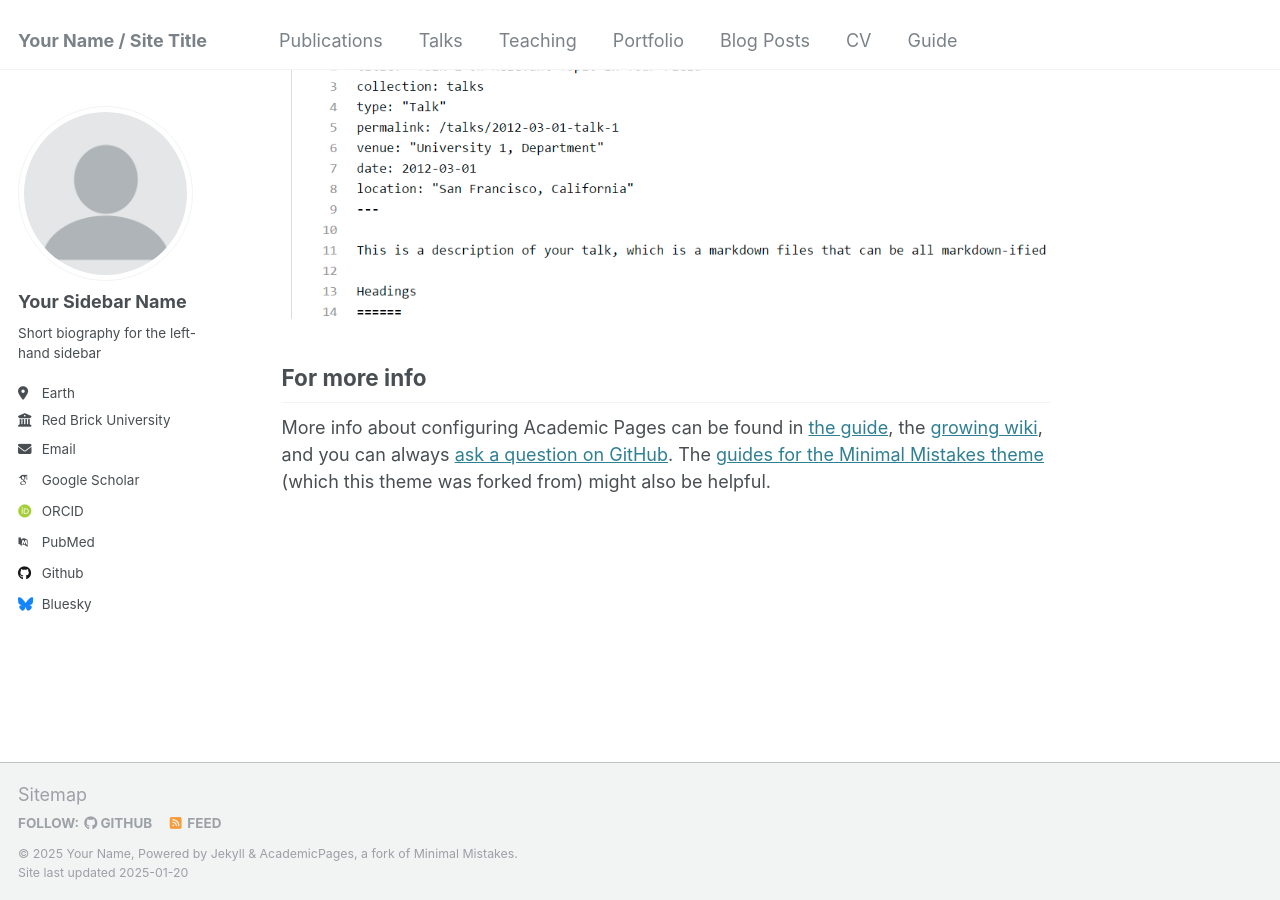
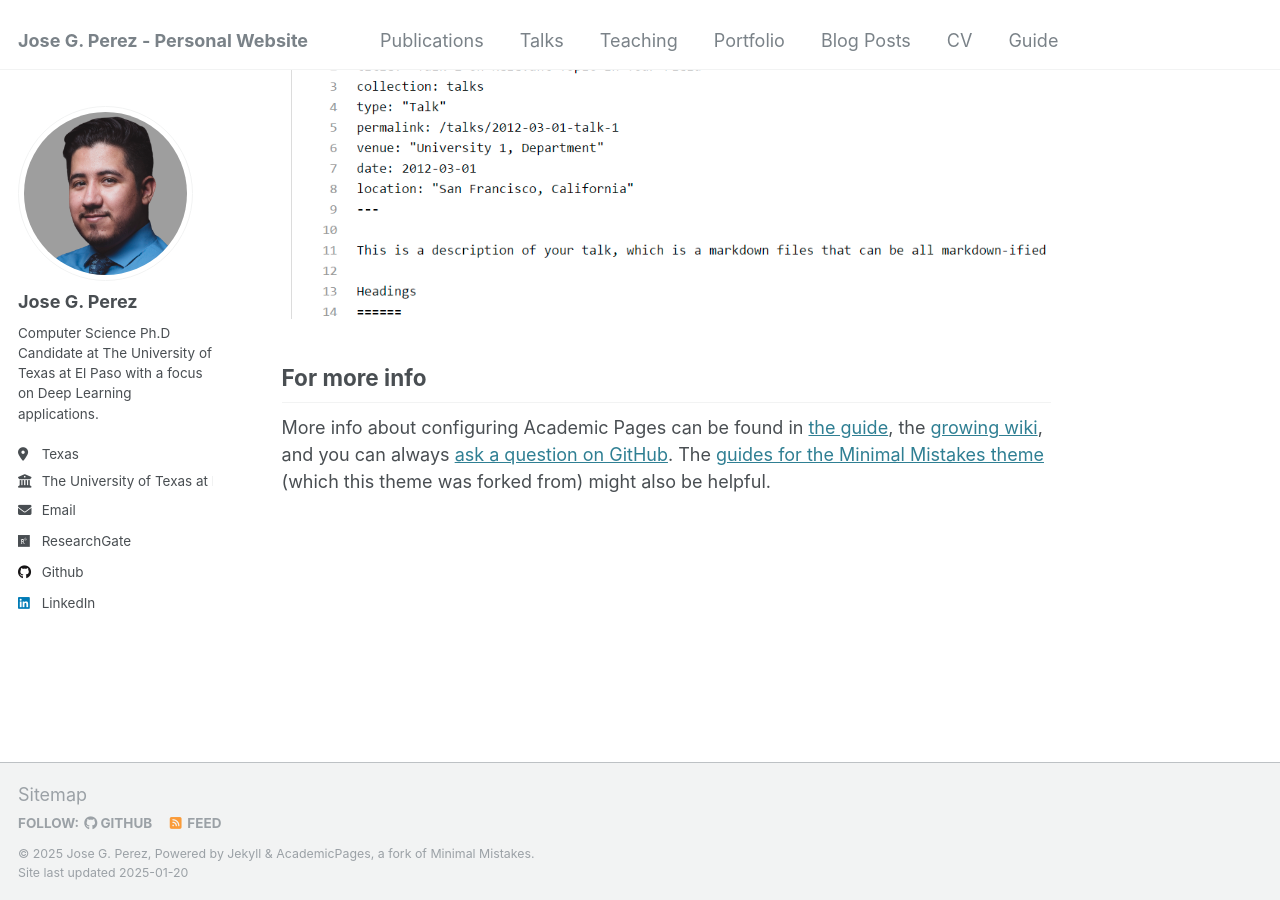
Before and after one commit to DeveloperJose/Github-Page, a Jekyll site: the page built from _pages/about.md, in a window 1280 px wide and 900 px high, scrolled down 2643 px. Built offline with Jekyll 4.4.1, drawn with Linux system fonts in a browser that asks for light colours; some web fonts are replaced.

```diff
--- a/_config.yml
+++ b/_config.yml
@@ -8,13 +8,13 @@
 
 # Basic Site Settings
 locale                   : "en-US"
-title                    : "Your Name / Site Title"
+title                    : "Jose G. Perez - Personal Website"
 title_separator          : "-"
-name                     : &name "Your Name"
-description              : &description "personal description"
-url                      : https://academicpages.github.io # the base hostname & protocol for your site e.g. "https://[your GitHub username].github.io"
+name                     : &name "Jose G. Perez"
+description              : &description ""
+url                      : https://developerjose.github.io # the base hostname & protocol for your site e.g. "https://[your GitHub username].github.io"
 baseurl                  : "" # the subpath of your site, e.g. "/blog"
-repository               : "academicpages/academicpages.github.io"
+repository               : "developerjose/Github-Page"
 
 # Site Author - The following control what appear as part of the author content on the side bar.
 #               If a field is blank the icon and link will not appear, otherwise it will be shown.
@@ -22,34 +22,34 @@ repository               : "academicpages/academicpages.github.io"
 author:
   # Biographic information
   avatar           : "profile.png"
-  name             : "Your Sidebar Name"
+  name             : "Jose G. Perez"
   pronouns         : # example: "she/her"
-  bio              : "Short biography for the left-hand sidebar"
-  location         : "Earth"
-  employer         : "Red Brick University"
+  bio              : "Computer Science Ph.D Candidate at The University of Texas at El Paso with a focus on Deep Learning applications."
+  location         : "Texas"
+  employer         : "The University of Texas at El Paso"
   uri              : # URL
-  email            : "none@example.org"
+  email            : "josegperez@mail.com"
 
   # Academic websites
   arxiv            : # URL - Update with the correct link to your profile
-  googlescholar    : "https://scholar.google.com/citations?user=PS_CX0AAAAAJ"
+  googlescholar    : # "https://scholar.google.com/citations?user=PS_CX0AAAAAJ"
   impactstory      : # URL
-  orcid            : "http://orcid.org/yourorcidurl"
+  orcid            : # "http://orcid.org/yourorcidurl"
   semantic         : # URL
-  pubmed           : "https://www.ncbi.nlm.nih.gov/pubmed/?term=john+snow"
-  researchgate     : # URL
+  pubmed           : # "https://www.ncbi.nlm.nih.gov/pubmed/?term=john+snow"
+  researchgate     : "https://www.researchgate.net/profile/Jose-Perez-51" # URL
   scopus           : # URL
 
   # Repositories and software development
   bitbucket        : # Username - Update with your username on the site
   codepen          : # Username
   dribbble         : # Username
-  github           : "academicpages"
+  github           : "developerjose"
   kaggle           : # Username
   stackoverflow    : # User number or user number and name (i.e., use "1" or "1/jeff-atwood")
 
   # Social media
-  bluesky          : "bsky.app" # Replace this with you Bluesky username
+  bluesky          : #"bsky.app" # Replace this with you Bluesky username
   facebook         : # Username
   flickr           : # Username
   foursquare       : # Username
@@ -58,7 +58,7 @@ author:
   keybase          : # Username
   instagram        : # Username
   lastfm           : # Username
-  linkedin         : # Username
+  linkedin         : "developerjose" # Username
   mastodon         : # URL
   medium           : # URL
   pinterest        : # Username
```
Also changed, not shown: .github/    workflows  /scrape_talks.yml (deleted), .github/ISSUE_TEMPLATE/bug_report.md (deleted), .github/ISSUE_TEMPLATE/feature_request.md (deleted), images/profile.png, 7 other files.
